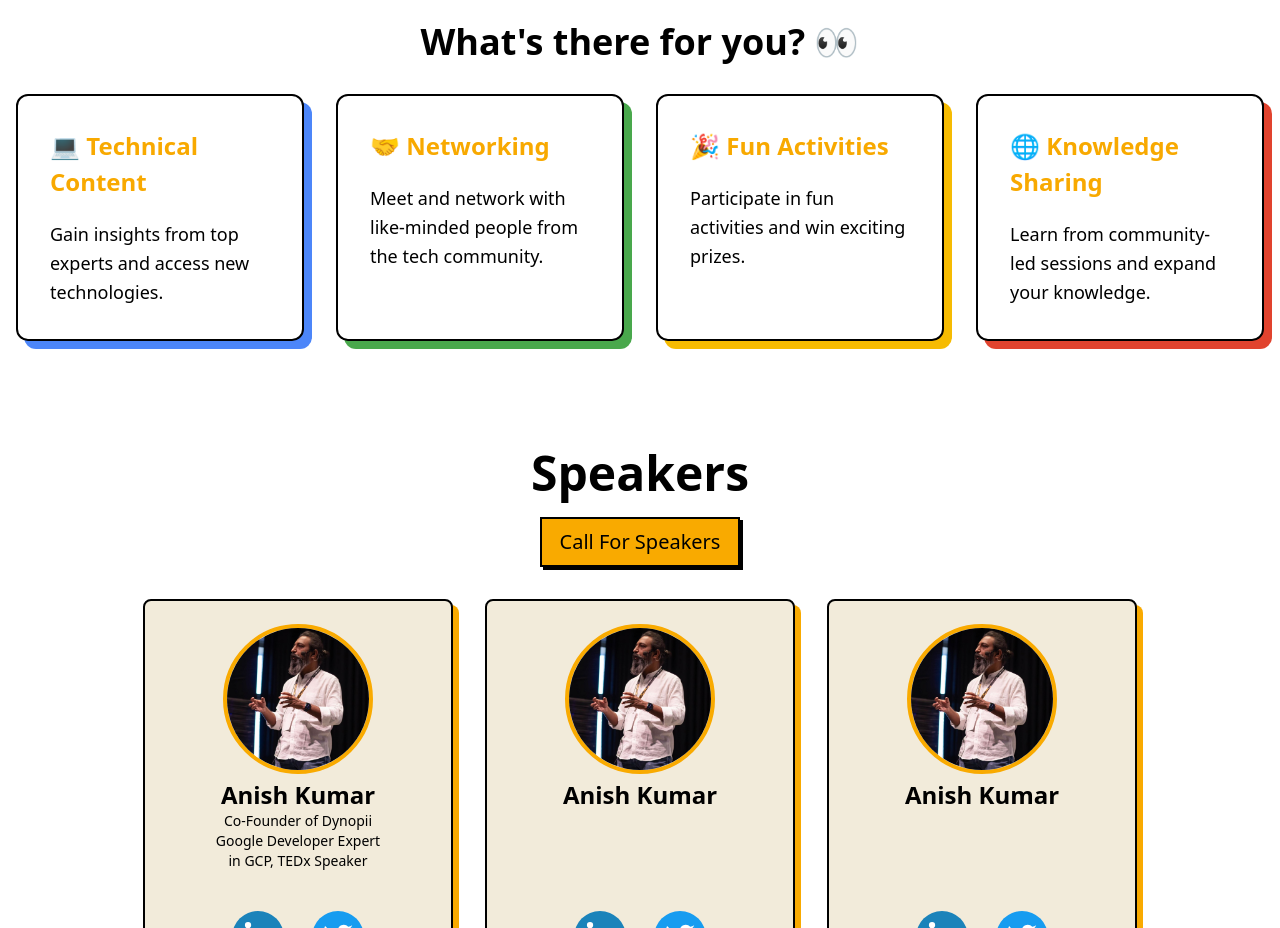
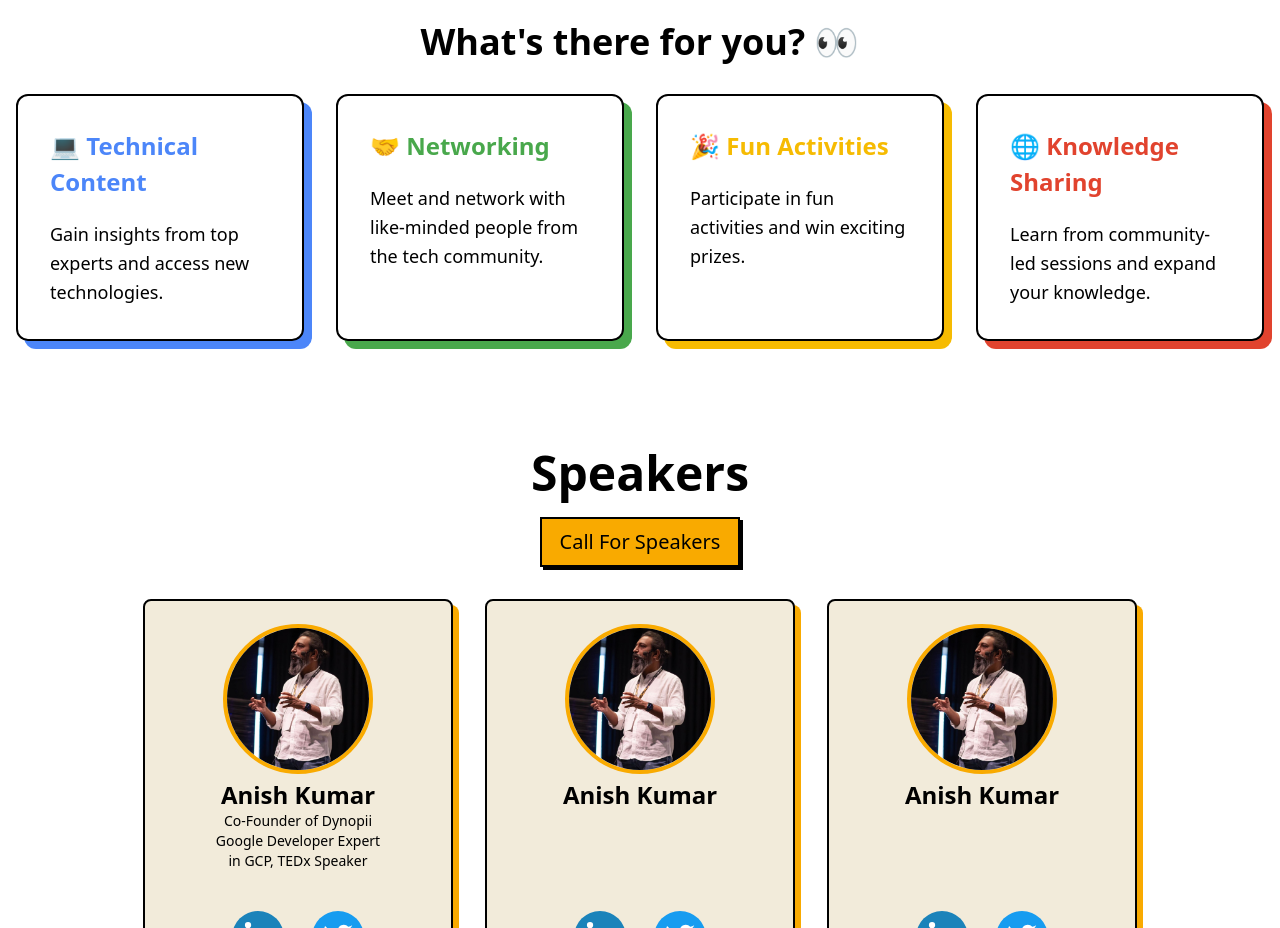
Before and after one commit to ayushroyl/DemoDevFestPatna, a React (Vite) app: page / in a window 1280 px wide. Shown: the part 1440-2368 px from the top of the page. Built offline with nearby package versions, Linux system fonts and the light colour scheme.

Commit message:
about title color change

```diff
--- a/src/components/About/About.jsx
+++ b/src/components/About/About.jsx
@@ -95,7 +95,12 @@ const WhyDevFest = () => {
             animate={{ opacity: 1, y: 0 }}
             transition={{ delay: 0.3 * index, duration: 0.8 }}
           >
-            <p className="text-[24px] font-bold text-[#F8A900]">{feature.title}</p>
+            <p className="text-[24px] font-bold"
+            style = {{
+              color: `${feature.color}`
+            }}
+            >{feature.title}
+            </p>
             <p className="mt-5 text-[18px] font-medium text-black-300 leading-relaxed">
               {feature.description}
             </p>
```
